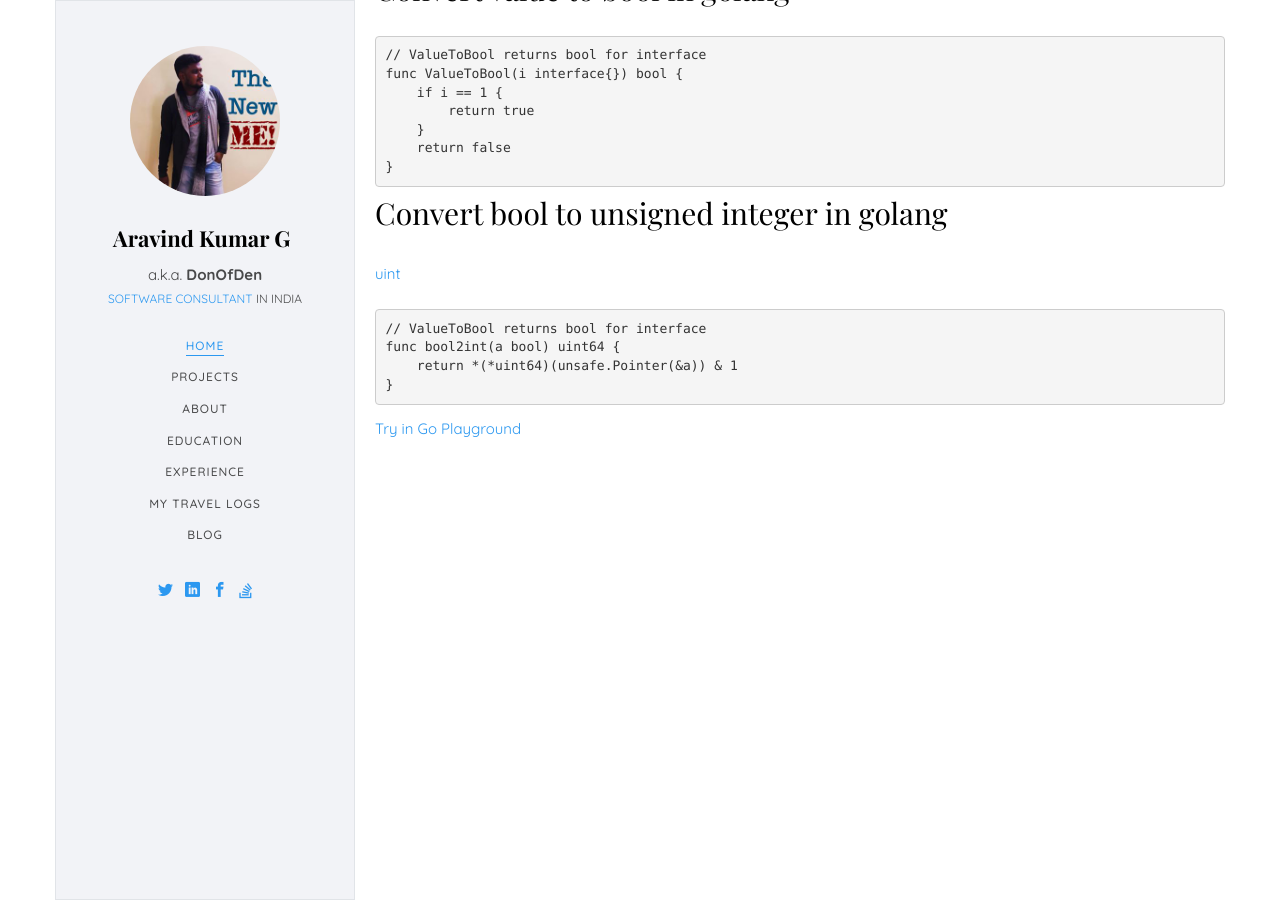
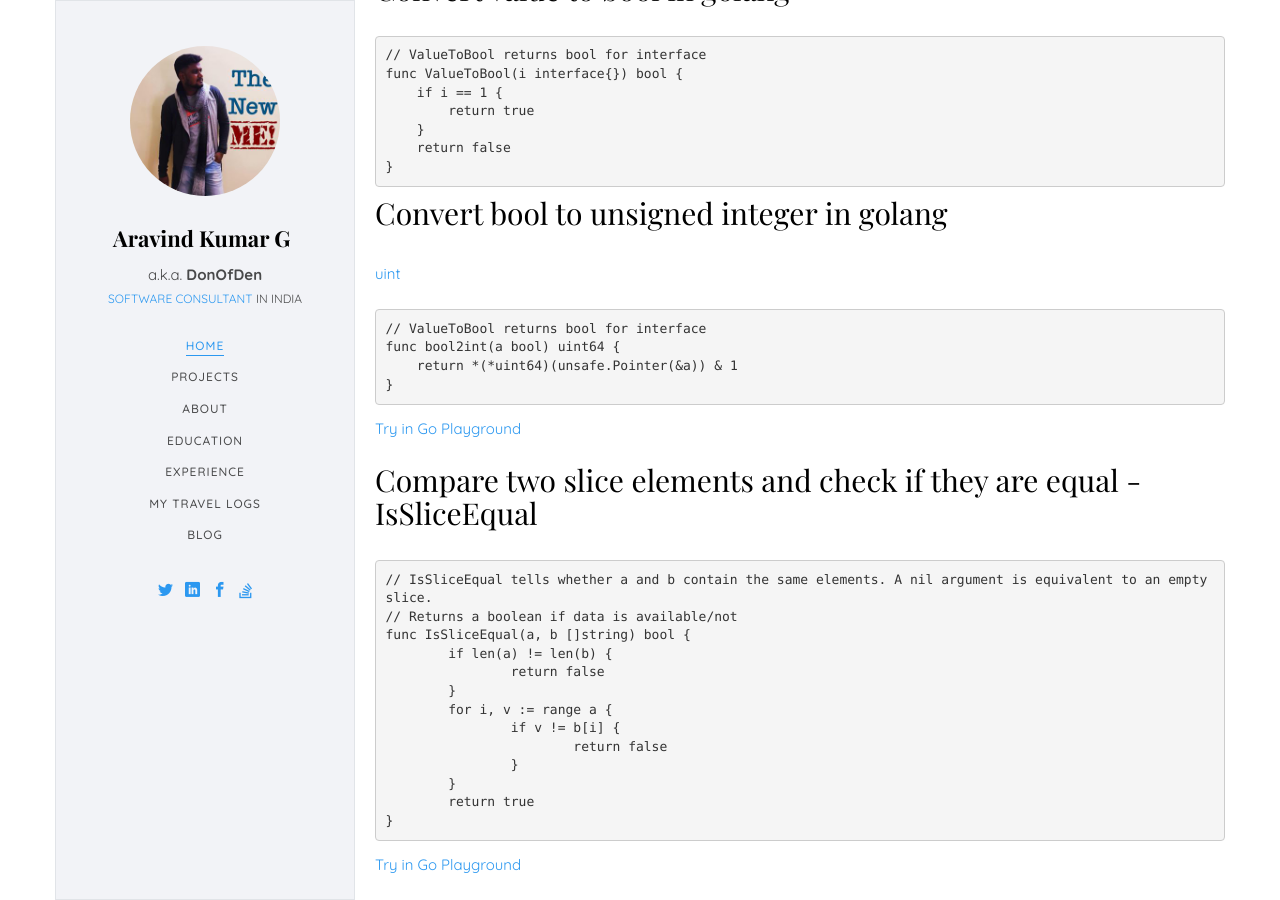
Before and after one commit to donofden/donofden.github.io, a Jekyll site: the page built from _posts/2019-09-11-golang-useful-functions-code.md, in a window 1280 px wide and 900 px high, scrolled down 651 px. Built offline with Jekyll 4.4.1, drawn with Linux system fonts in a browser that asks for light colours; some web fonts are replaced.

Commit message:
Compare two slice elements and check if they are equal - IsSliceEqual

````diff
--- a/_posts/2019-09-11-golang-useful-functions-code.md
+++ b/_posts/2019-09-11-golang-useful-functions-code.md
@@ -47,3 +47,22 @@ func bool2int(a bool) uint64 {
 ```
 
 [Try in Go Playground](https://play.golang.org/p/6vLWSnIDItA){:target="_blank"}
+
+
+## Compare two slice elements and check if they are equal - IsSliceEqual
+```Go
+// IsSliceEqual tells whether a and b contain the same elements. A nil argument is equivalent to an empty slice.
+// Returns a boolean if data is available/not
+func IsSliceEqual(a, b []string) bool {
+	if len(a) != len(b) {
+		return false
+	}
+	for i, v := range a {
+		if v != b[i] {
+			return false
+		}
+	}
+	return true
+}
+```
+[Try in Go Playground](https://play.golang.org/p/1W0_dnGIhL1){:target="_blank"}
````
